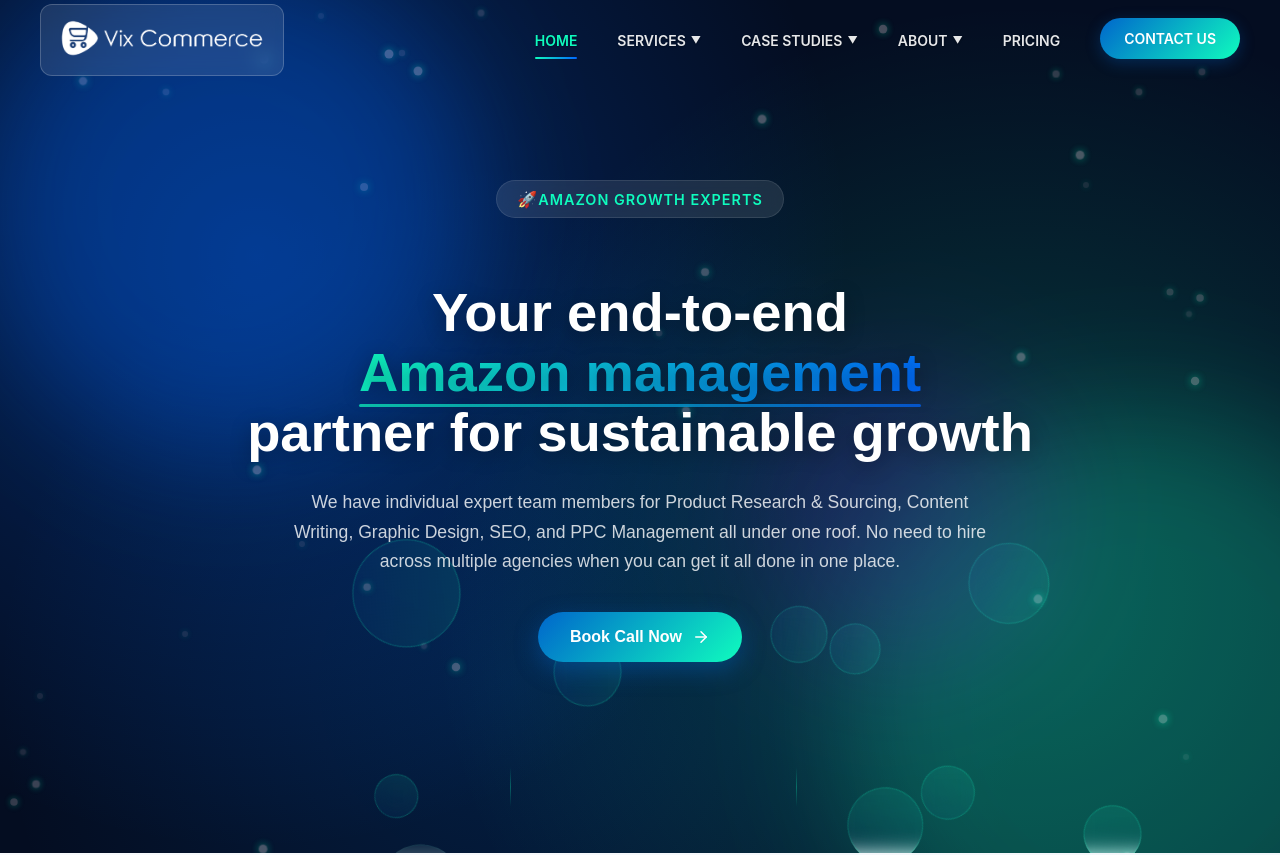
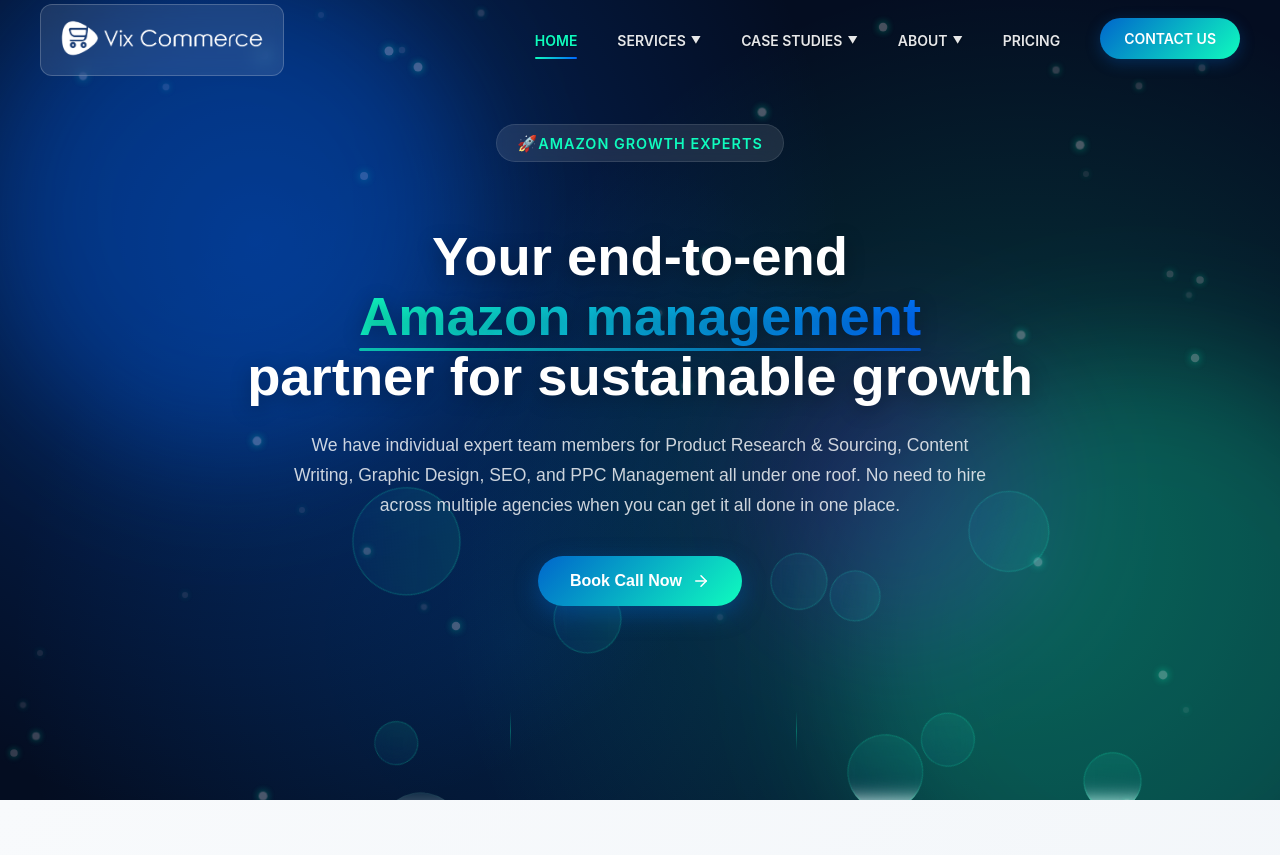
Before and after one commit to quratulain08/vixecommerce, a React (Create React App) app: page / in a window 1280 px wide. Shown: the top 855 px of the page. Built offline with nearby package versions, Linux system fonts and the light colour scheme.

Commit message:
laptop fix

```diff
--- a/src/component/LandingPage/GetStarted/GetStarted.css
+++ b/src/component/LandingPage/GetStarted/GetStarted.css
@@ -460,14 +460,14 @@
 }
 
 /* Laptop Screen Adjustments */
-@media (min-width: 769px) and (max-width: 1440px) and (min-height: 600px) and (max-height: 900px) {
+@media (min-width: 769px) and (max-width: 1800px) and (min-height: 600px) and (max-height: 900px) {
   .hero-section {
-    padding-top: 120px;
+    padding-top: 80px;
     min-height: calc(100vh - 80px);
   }
 
   .hero-content {
-    padding-top: 40px;
+    padding-top: 20px;
   }
 
   .hero-badge {
```
